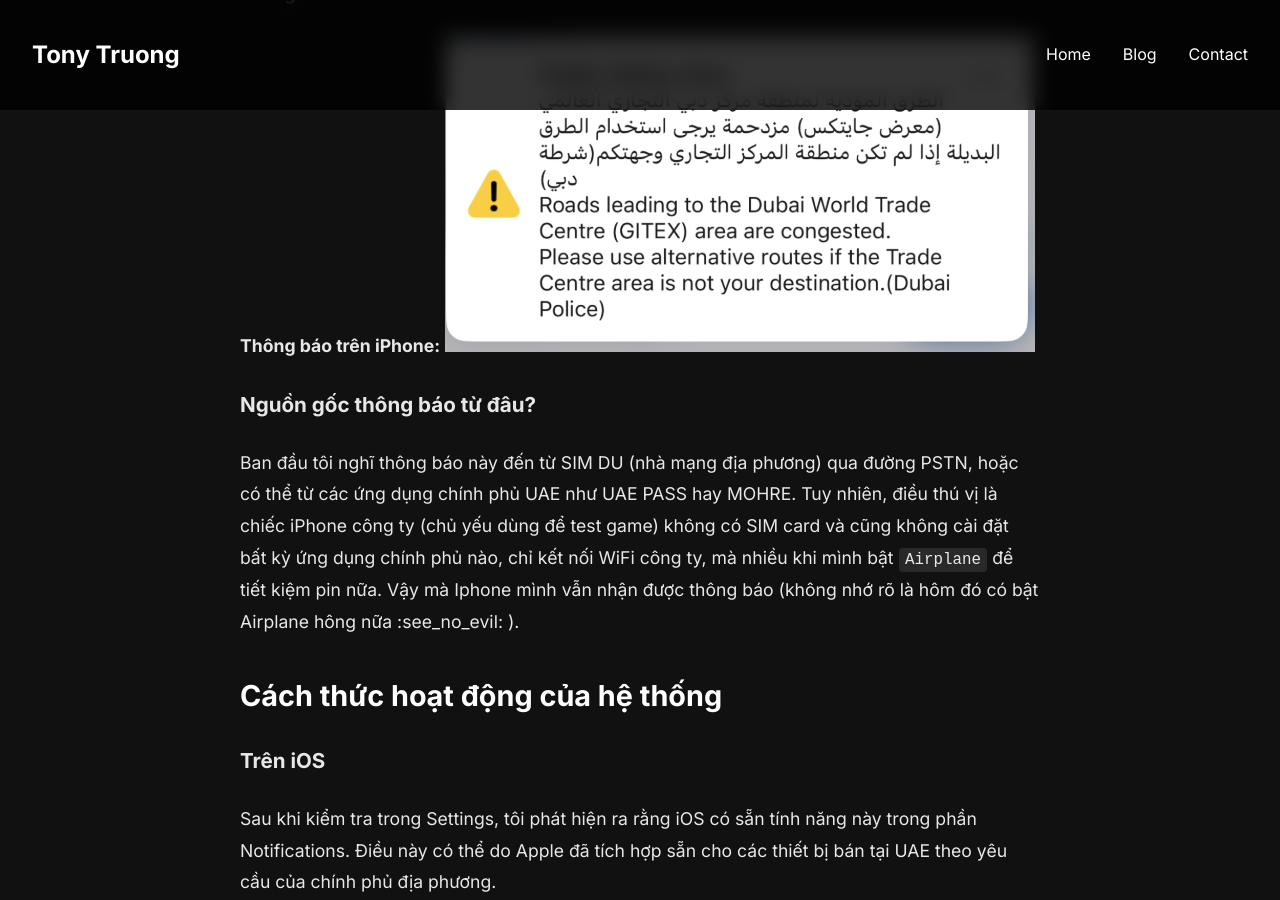
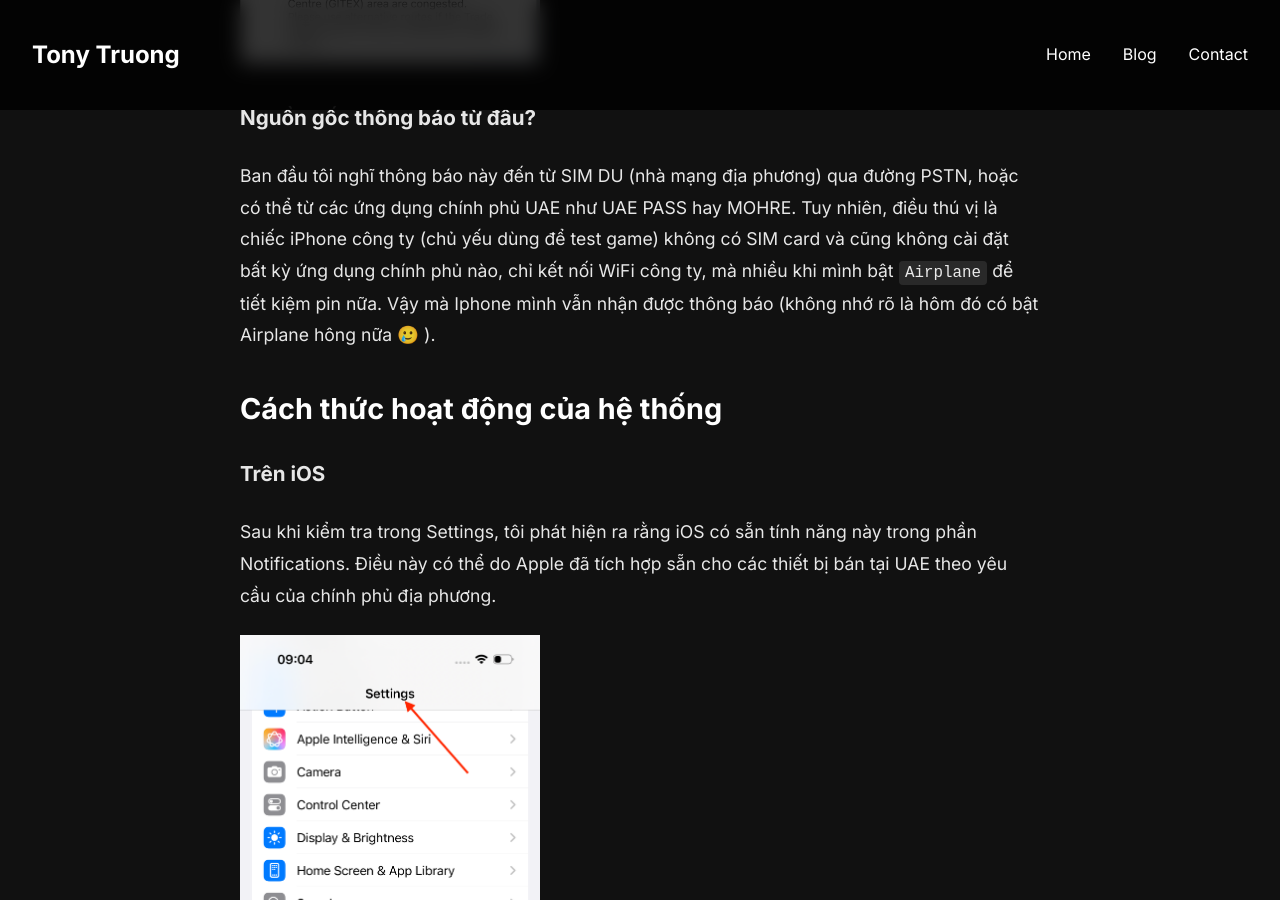
Before and after one commit to sicay1/blog, a Jekyll site: the page built from _posts/2025-10-19-he-thong-canh-bao-khan-cap-uae-gitex-2025.md, in a window 1280 px wide and 900 px high, scrolled down 1675 px. Built offline with Jekyll 4.4.1, drawn with Linux system fonts in a browser that asks for light colours.

Commit message:
fix post image size

```diff
--- a/_posts/2025-10-19-he-thong-canh-bao-khan-cap-uae-gitex-2025.md
+++ b/_posts/2025-10-19-he-thong-canh-bao-khan-cap-uae-gitex-2025.md
@@ -16,14 +16,17 @@ Tuần này Dubai đang diễn ra triển lãm Gitex 2025, một sự kiện cô
 Tất cả các thiết bị di động trong công ty đều nhận được thông báo cùng lúc, bao gồm cả Android và iPhone:
 
 **Thông báo trên Android:**
-![Android phone alert]({{ site.url }}/assets/images/posts/wifialert_android_screen_notify.png)
+
+<img src="{{ site.url }}/assets/images/posts/wifialert_android_screen_notify.png" alt="Android phone alert" width="300">
+
 
 **Thông báo trên iPhone:**
-![IOS phone alert]({{ site.url }}/assets/images/posts/wifialert_ios_screen_notify.png)
+
+<img src="{{ site.url }}/assets/images/posts/wifialert_ios_screen_notify.png" alt="IOS phone alert" width="300">
 
 ### Nguồn gốc thông báo từ đâu?
 
-Ban đầu tôi nghĩ thông báo này đến từ SIM DU (nhà mạng địa phương) qua đường PSTN, hoặc có thể từ các ứng dụng chính phủ UAE như UAE PASS hay MOHRE. Tuy nhiên, điều thú vị là chiếc iPhone công ty (chủ yếu dùng để test game) không có SIM card và cũng không cài đặt bất kỳ ứng dụng chính phủ nào, chỉ kết nối WiFi công ty, mà nhiều khi mình bật `Airplane` để tiết kiệm pin nữa. Vậy mà Iphone mình vẫn nhận được thông báo (không nhớ rõ là hôm đó có bật Airplane hông nữa :see_no_evil: ).
+Ban đầu tôi nghĩ thông báo này đến từ SIM DU (nhà mạng địa phương) qua đường PSTN, hoặc có thể từ các ứng dụng chính phủ UAE như UAE PASS hay MOHRE. Tuy nhiên, điều thú vị là chiếc iPhone công ty (chủ yếu dùng để test game) không có SIM card và cũng không cài đặt bất kỳ ứng dụng chính phủ nào, chỉ kết nối WiFi công ty, mà nhiều khi mình bật `Airplane` để tiết kiệm pin nữa. Vậy mà Iphone mình vẫn nhận được thông báo (không nhớ rõ là hôm đó có bật Airplane hông nữa 🥲 ).
 
 ## Cách thức hoạt động của hệ thống
 
@@ -31,17 +34,23 @@ Ban đầu tôi nghĩ thông báo này đến từ SIM DU (nhà mạng địa ph
 
 Sau khi kiểm tra trong Settings, tôi phát hiện ra rằng iOS có sẵn tính năng này trong phần Notifications. Điều này có thể do Apple đã tích hợp sẵn cho các thiết bị bán tại UAE theo yêu cầu của chính phủ địa phương.
 
-![IOS Settings]({{ site.url }}/assets/images/posts/wifialert_ios_1.png)
-![IOS Notifications]({{ site.url }}/assets/images/posts/wifialert_ios_2.png)
+<img src="{{ site.url }}/assets/images/posts/wifialert_ios_1.png" alt="IOS Settings" width="300">
+
+<img src="{{ site.url }}/assets/images/posts/wifialert_ios_2.png" alt="IOS Notifications" width="300">
+
 
 ### Trên Android
 
 Tương tự, Android (máy mua tại Việt Nam) cũng có tính năng này trong phần Lock screen notification và Wireless Emergency Alerts:
 
-![Android Settings]({{ site.url }}/assets/images/posts/wifialert_android_1.png)
-![Android Screen Lock]({{ site.url }}/assets/images/posts/wifialert_android_2.png)
-![Android Wireless Emergency Alerts]({{ site.url }}/assets/images/posts/wifialert_android_3.png)
-![Android Emergency Alert History]({{ site.url }}/assets/images/posts/wifialert_android_4.png)
+<img src="{{ site.url }}/assets/images/posts/wifialert_android_1.png" alt="Android Settings" width="300">
+
+<img src="{{ site.url }}/assets/images/posts/wifialert_android_2.png" alt="Android Screen Lock" width="300">
+
+<img src="{{ site.url }}/assets/images/posts/wifialert_android_3.png" alt="Android Wireless Emergency Alerts" width="300">
+
+<img src="{{ site.url }}/assets/images/posts/wifialert_android_4.png" alt="Android Emergency Alert History" width="300">
+
 
 ## Tìm hiểu về hệ thống cảnh báo khẩn cấp UAE
 
```
